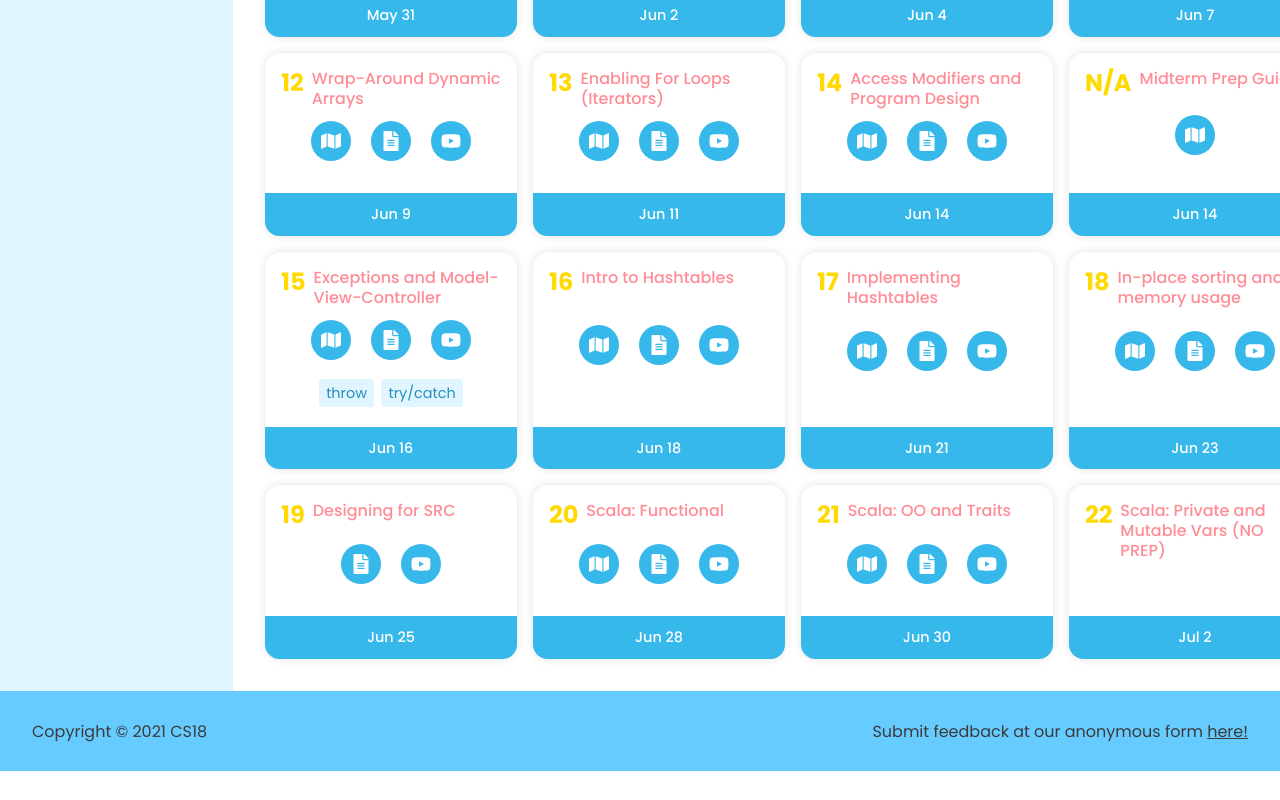
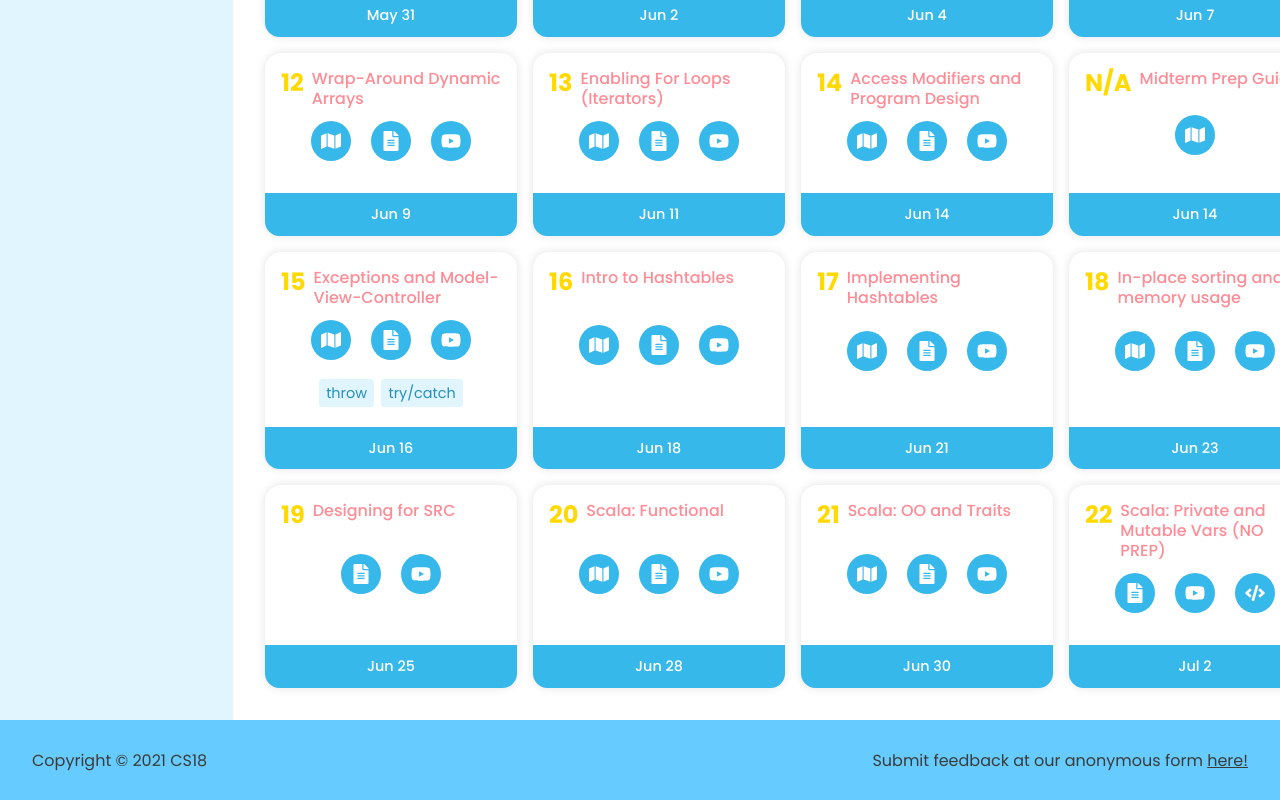
Before and after one commit to cs18-summer-2021/cs18-summer-2021.github.io, a React (Create React App) app: page /classes in a window 1280 px wide. Shown: the part 816-1616 px from the top of the page. Before the commit the page ends 1587 px from the top, so only its background shows below. Built offline with nearby package versions, Linux system fonts and the light colour scheme.

Commit message:
lec22 notes

```diff
--- a/src/Info/Notes/Classes/Classes.js
+++ b/src/Info/Notes/Classes/Classes.js
@@ -263,7 +263,11 @@ const classes = [
     },
     {
         number: 22, title: "Scala: Private and Mutable Vars (NO PREP)", outDate: "Jul 2", active: true,
-	links: [],
+	links: [
+	    makeIcon(iconType.NOTES, makeUrl(22, "22scalaMutable.pdf")),
+            makeIcon(iconType.VIDEO, "https://brown.hosted.panopto.com/Panopto/Pages/Viewer.aspx?id=44a767b7-8398-40d9-9324-ad59010b4f1d"),
+	    makeIcon(iconType.CODE, makeUrl(22, "Bookings.scala"))
+	],
 	tags: []
     }
 ]
```
Also changed, not shown: 2 other files (tests, documents, lock files or other folders).
